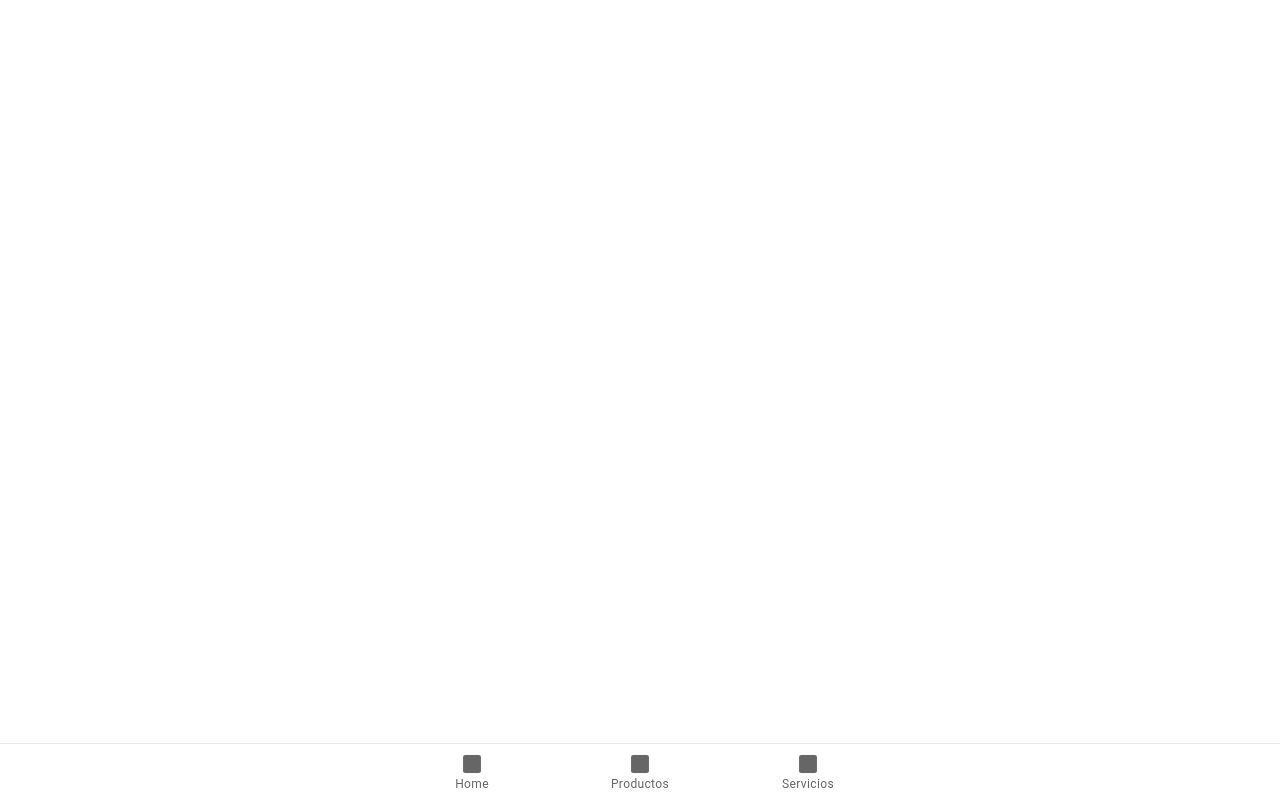
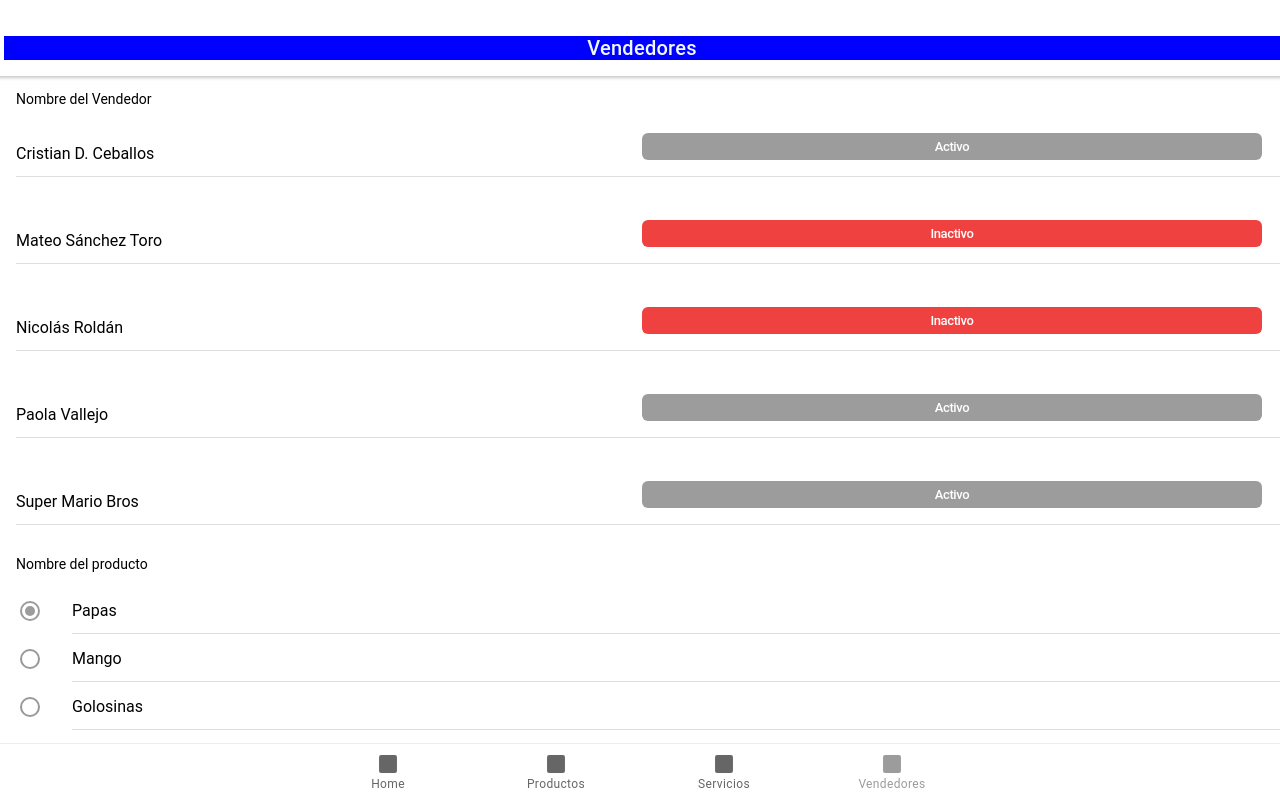
Before and after one commit to cdceballor/Ucommerce, a React (Create React App) app: page /tab4 in a window 1280 px wide. Built offline with nearby package versions, Linux system fonts and the light colour scheme.

Commit message:
arreglando errores de cristian

```diff
--- a/src/App.tsx
+++ b/src/App.tsx
@@ -33,6 +33,7 @@
 import './theme/variables.css';
 import Productos from './pages/Productos/Productos';
 import Servicios from './pages/Servicios/Servicios';
+import Vendedores from './pages/Vendedores/Vendedores';
 
 const App: React.FC = () => (
   <IonApp>
@@ -45,6 +46,8 @@
           <Route path="/" render={() => <Redirect to="/tab2" />} exact={true} />
           <Route path="/tab3" component={Servicios} exact={true} />
           <Route path="/" render={() => <Redirect to="/tab3" />} exact={true} />
+          <Route path="/tab4" component={Vendedores} exact={true} />
+          <Route path="/" render={() => <Redirect to="/tab4" />} exact={true} />
         </IonRouterOutlet>
 
         <IonTabBar slot="bottom">
@@ -53,15 +56,22 @@
             <IonIcon icon={square} />
             <IonLabel>Home</IonLabel>
           </IonTabButton>
+
           <IonTabButton tab="tab2" href="/tab2">
             <IonIcon icon={square} />
             <IonLabel>Productos</IonLabel>
           </IonTabButton>
+
           <IonTabButton tab="tab3" href="/tab3">
             <IonIcon icon={square} />
             <IonLabel>Servicios</IonLabel>
           </IonTabButton>
 
+          <IonTabButton tab="tab4" href="/tab4">
+            <IonIcon icon={square} />
+            <IonLabel>Vendedores</IonLabel>
+
+          </IonTabButton>
         </IonTabBar>
       </IonTabs>
     </IonReactRouter>
```
